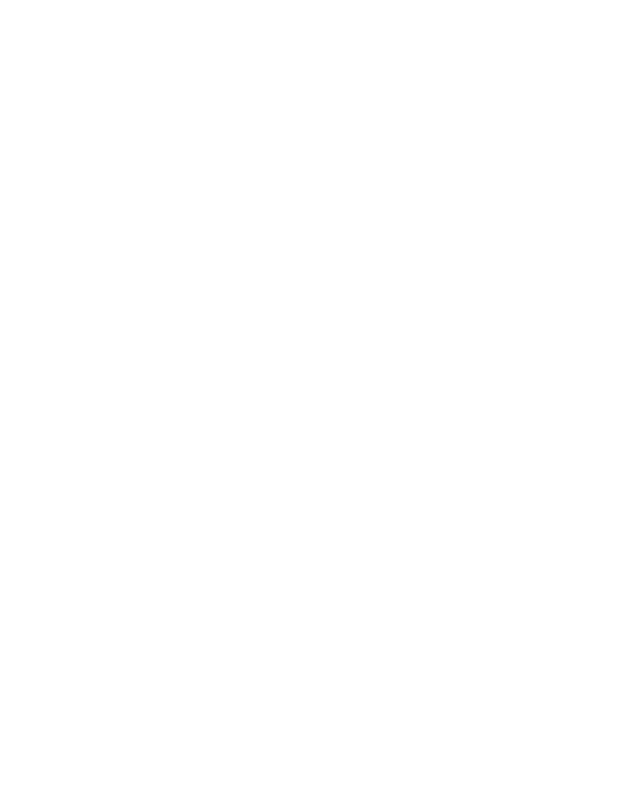
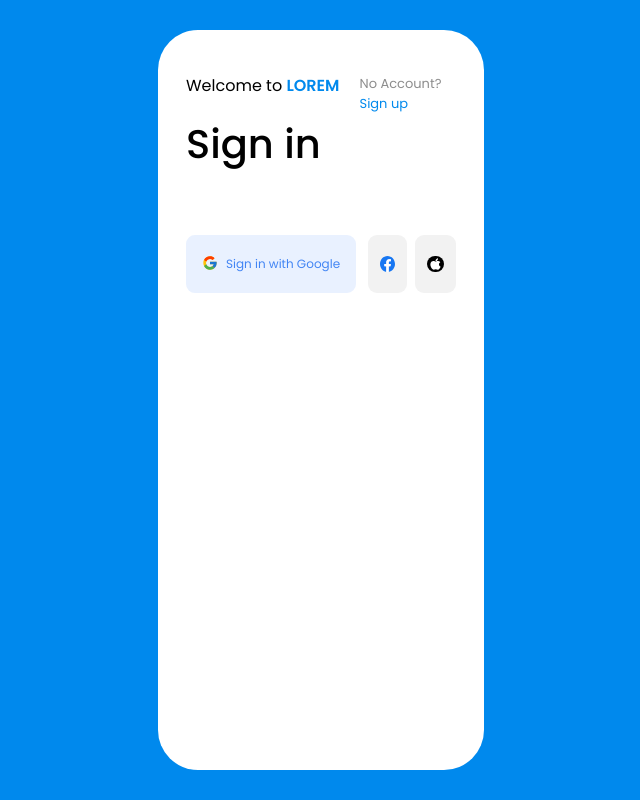
Before and after one commit to afreidz/twuxdemo, a website: page index.html in a window 1280 px wide. Shown: the whole page, without its empty margins (319-959 px from the left). Drawn offline with nearby package versions, Linux system fonts and the light colour scheme; files that its build step writes are made by us from their sources.

Commit message:
final product

```diff
--- a/index.html
+++ b/index.html
@@ -1,12 +1,48 @@
 <!DOCTYPE html>
 <html lang="en">
-<head>
-  <meta charset="UTF-8">
-  <meta http-equiv="X-UA-Compatible" content="IE=edge">
-  <meta name="viewport" content="width=device-width, initial-scale=1.0">
-  <title>Tailwind UX Demo</title>
-  <link rel="stylesheet" href="./dist/styles.css"/>
-</head>
-<body>
-</body>
+  <head>
+    <meta charset="UTF-8" />
+    <meta http-equiv="X-UA-Compatible" content="IE=edge" />
+    <meta name="viewport" content="width=device-width, initial-scale=1.0" />
+    <title>Tailwind UX Demo</title>
+    <link rel="stylesheet" href="./dist/styles.css" />
+    <link rel="preconnect" href="https://fonts.googleapis.com" />
+    <link rel="preconnect" href="https://fonts.gstatic.com" crossorigin />
+    <link
+      href="https://fonts.googleapis.com/css2?family=Poppins:ital,wght@0,100;0,200;0,300;0,400;0,500;0,600;0,700;0,800;0,900;1,100;1,200;1,300;1,400;1,500;1,600;1,700;1,800;1,900&display=swap"
+      rel="stylesheet"
+    />
+  </head>
+  <body class="bg-branding-blue-500">
+    <section
+      class="bg-white rounded-lg w-full max-w-panel py-11 px-7 min-h-panel"
+    >
+      <header class="flex gap-5">
+        <h1 class="font-normal shrink-0">
+          Welcome to
+          <strong class="font-semibold text-branding-blue-500 uppercase"
+            >Lorem</strong
+          >
+        </h1>
+        <aside class="shrink text-sm text-branding-neutral-500">
+          No Account? <a class="text-branding-blue-500" href="#">Sign up</a>
+        </aside>
+      </header>
+      <h2 class="text-huge mb-15">Sign in</h2>
+      <nav class="flex gap-2">
+        <button class="sign-in-button !bg-branding-blue-200 text-branding-blue-400 mr-1 flex gap-2 !shrink-0">
+          <img src="./google.svg" class="h-4 w-4" />
+          <span class="whitespace-nowrap">
+            Sign in with Google
+          </span>
+        </button>
+        <button class="sign-in-button !px-3">
+          <img src="./facebook.svg"/>
+        </button>
+        <button class="sign-in-button !px-3 !text-white">
+          <img src="./apple.svg" class="rounded-full bg-black p-px"/>
+        </button>
+      </nav>
+    </section>
+  </body>
 </html>
--- a/styles.css
+++ b/styles.css
@@ -4,6 +4,14 @@ html {
   height: 100%;
 }
 
+body {
+  @apply flex flex-col items-center justify-center;
+}
+
 @tailwind base;
 @tailwind components;
 @tailwind utilities;
+
+.sign-in-button {
+  @apply bg-branding-neutral-200 text-xs leading-[18px] py-5 px-4 rounded-md shrink;
+}
--- a/tailwind.config.js
+++ b/tailwind.config.js
@@ -1,7 +1,45 @@
 module.exports = {
   content: ["**/*.{html,js}"],
   theme: {
-    extend: {},
+    extend: {
+      colors: {
+        branding: {
+          blue: {
+            200: "#E9F1FF",
+            400: "#4285F4",
+            500: "#0089ED",
+          },
+          neutral: {
+            200: "#F2F2F2",
+            500: "#8D8D8D",
+          }
+        }
+      },
+      fontFamily: {
+        sans: ["Poppins", 'ui-sans-serif']
+      },
+      fontSize: {
+        sm: ['13px', '20px'],
+        base: ['14px', '21px'],
+        huge: ['40px', {
+          lineHeight: '60px',
+          fontWeight: 500,
+        }],
+      },
+      spacing: {
+        15: "3.8125rem",
+      },
+      borderRadius: {
+        lg: "40px",
+        md: "9px",
+      },
+      minHeight: {
+        panel: "740px",
+      },
+      maxWidth: {
+        panel: "326px",
+      }
+    },
   },
   plugins: [],
 }
```
Also changed, not shown: apple.svg (added), facebook.svg (added), google.svg (added).
